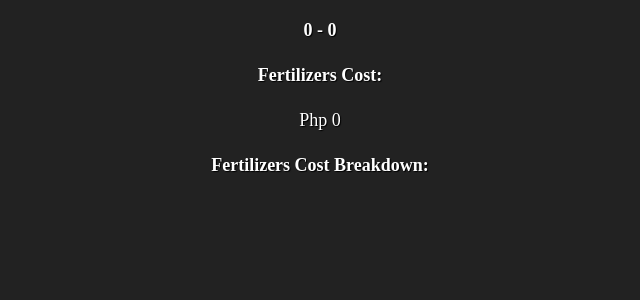
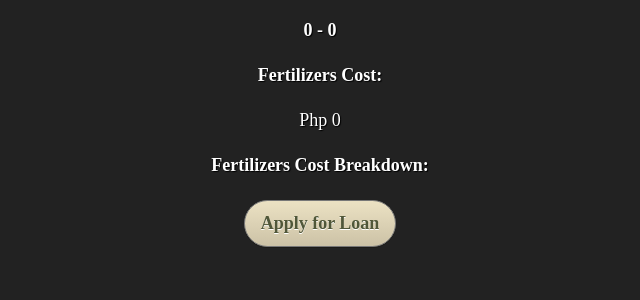
Before and after one commit to franzbiely/simagri, a PHP site: page /summary.php in a window 1280 px wide. Shown: the part 284-584 px from the top of the page, without its empty margins (320-960 px from the left). Run offline with PHP 8.4, Linux system fonts and the light colour scheme; data that the repository does not hold is empty.

Commit message:
added button

```diff
--- a/summary.php
+++ b/summary.php
@@ -55,6 +55,9 @@
             </table>
         </div>
 
+        <div class="row">
+            <button>Apply for Loan</button>
+        </div>
     </div>
 </body>
 <script src="./js/jquery.js"></script>
```
